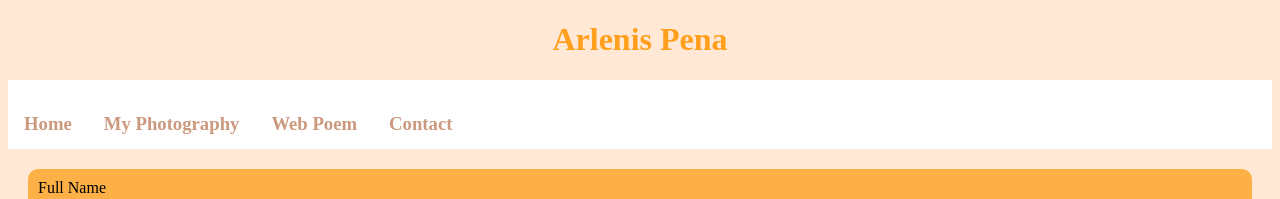
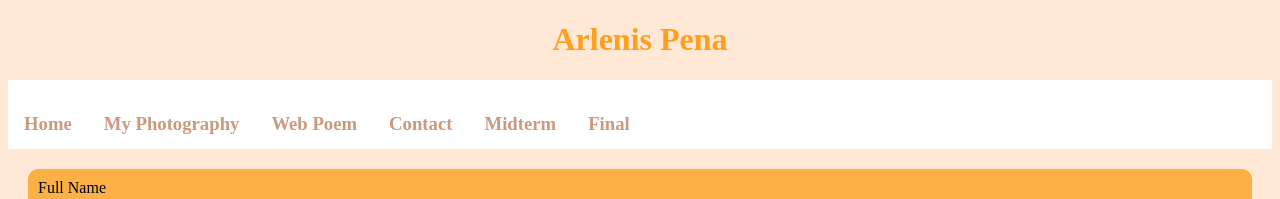
Before and after one commit to isap630/isap630.github.io, a plain HTML site: page contact-page.html in a window 1280 px wide. Shown: the top 199 px of the page. Drawn offline with Linux system fonts and the light colour scheme.

Commit message:
Add files via upload

```diff
--- a/contact-page.html
+++ b/contact-page.html
@@ -33,6 +33,8 @@
                 <a href="arlenis-pena_hw-2.html">My Photography</a>
                 <a href="web-poem.html">Web Poem</a>
                 <a href="contact-page.html">Contact</a>
+                <a href="midterm/home.html">Midterm</a>
+                <a href="final/welcome.html">Final</a>
             </div>
         </div>
 
@@ -43,6 +45,8 @@
 				<li class="nav-link"><a href="arlenis-pena_hw-2.html">My Photography</a></li>
                 <li class="nav-link"><a href="web-poem.html">Web Poem</a></li>
                 <li class="nav-link"><a href="contact-page.html">Contact</a></li>
+                <li class="nav-link"><a href="midterm/home.html">Midterm</a></li>
+                <li class="nav-link"><a href="final/welcome.html">Final</a></li>
             </h3>
         </div>
 
```
